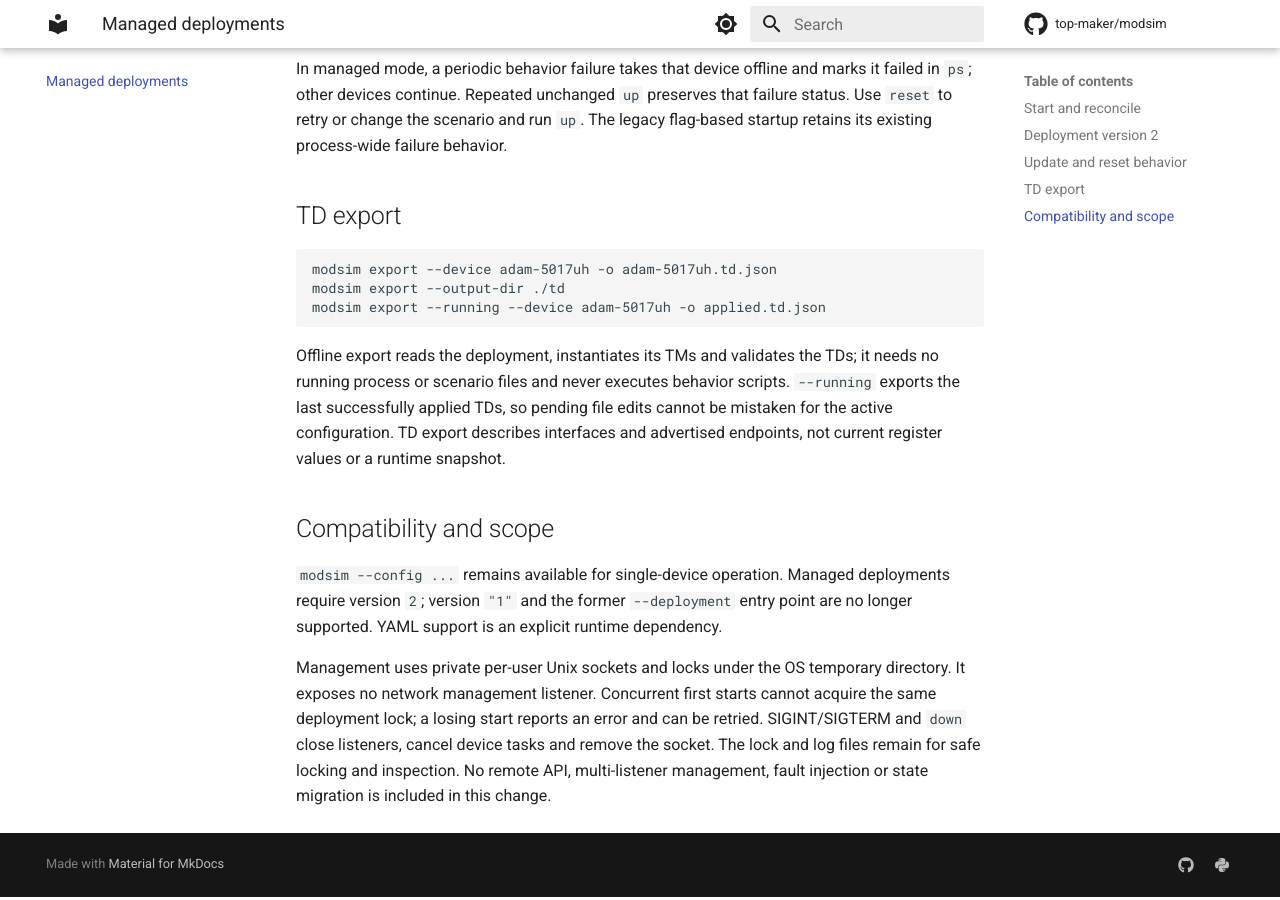
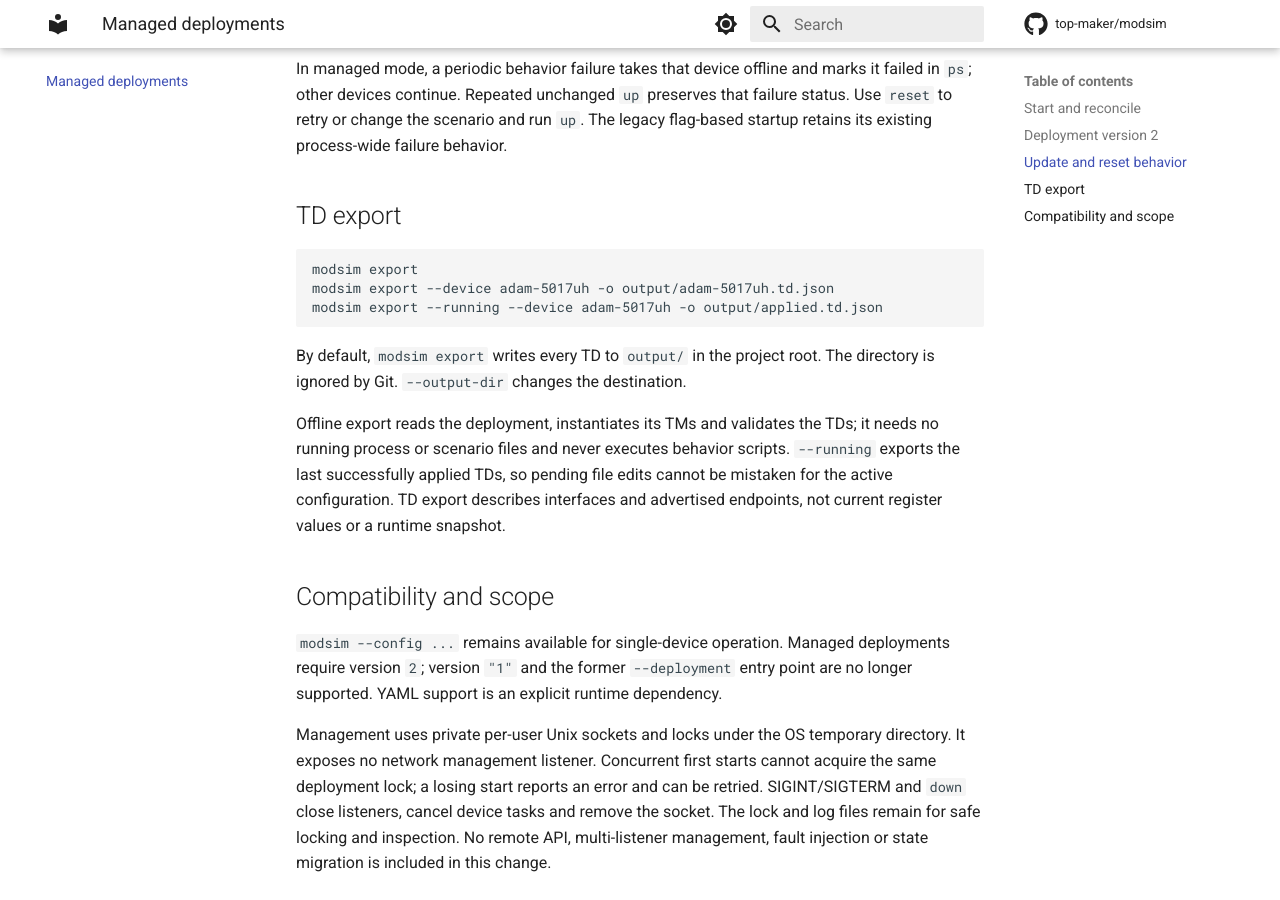
Before and after one commit to gavinying/modsim, an MkDocs documentation site: the page built from docs/managed-deployments.md, in a window 1280 px wide and 900 px high, scrolled down 3009 px. Built offline with MkDocs 1.6.1 and Material for MkDocs 9.7.7, drawn with Linux system fonts in a browser that asks for light colours; comment, search, counter and statistics services are not loaded.

Commit message:
feat: update TD export functionality and default output directory

````diff
--- a/docs/managed-deployments.md
+++ b/docs/managed-deployments.md
@@ -135,10 +135,13 @@ flag-based startup retains its existing process-wide failure behavior.
 ## TD export
 
 ```bash
-modsim export --device adam-5017uh -o adam-5017uh.td.json
-modsim export --output-dir ./td
-modsim export --running --device adam-5017uh -o applied.td.json
+modsim export
+modsim export --device adam-5017uh -o output/adam-5017uh.td.json
+modsim export --running --device adam-5017uh -o output/applied.td.json
 ```
+
+By default, `modsim export` writes every TD to `output/` in the project root.
+The directory is ignored by Git. `--output-dir` changes the destination.
 
 Offline export reads the deployment, instantiates its TMs and validates the TDs;
 it needs no running process or scenario files and never executes behavior scripts. `--running`
````
Also changed, not shown: README.md (+34 -20 lines), 3 other files.
